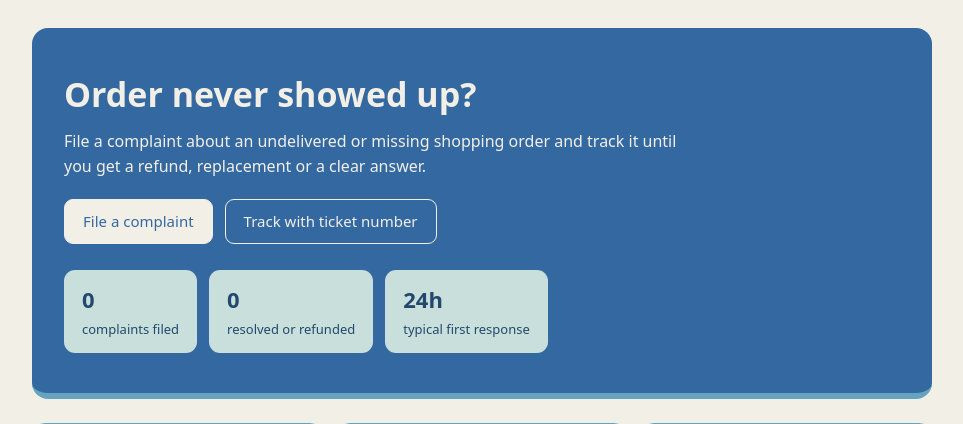
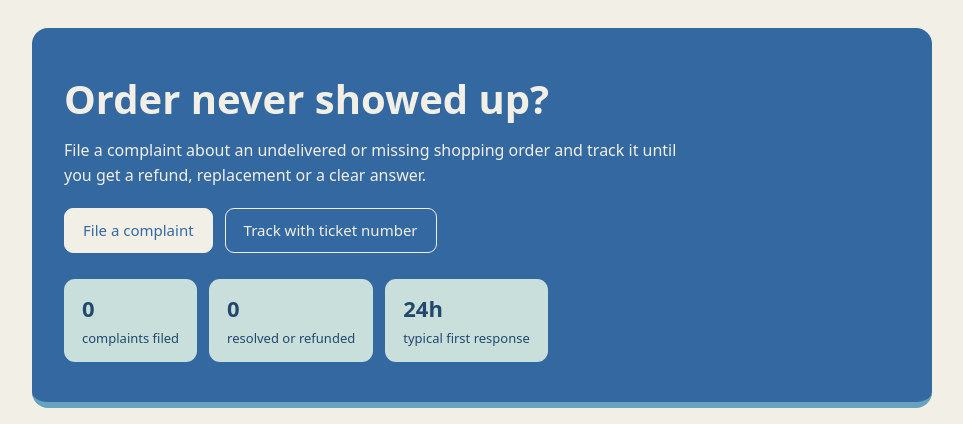
Before and after one commit to SUDI-IEER/Parcel-complaint, a Flask app: page / in a window 1280 px wide. Shown: the part 66-490 px from the top of the page, without its empty margins (158-1121 px from the left). Run offline with Flask 3, Linux system fonts and the light colour scheme; data that the repository does not hold is empty.

Commit message:
Slightly enlarge the homepage heading
Co-Authored-By: Devin AI <158243242+devin-ai-integration[bot]@users.noreply.github.com>

```diff
--- a/static/style.css
+++ b/static/style.css
@@ -12,7 +12,7 @@ h1{font-size:28px;margin:8px 0 4px}
 h2{font-size:20px;margin:28px 0 10px}
 .sub{color:var(--muted);margin:0 0 16px}
 .hero{background:var(--brand);color:var(--bg);border-bottom:6px solid var(--accent);border-radius:16px;padding:40px 32px;margin-bottom:24px}
-.hero h1{font-size:34px;margin:0 0 8px}
+.hero h1{font-size:clamp(36px,5vw,40px);margin:0 0 8px}
 .hero p{max-width:620px;margin:0 0 20px}
 .cta{display:flex;gap:12px;flex-wrap:wrap}
 .btn{display:inline-block;border:1px solid var(--brand);background:var(--bg);color:var(--ink);padding:10px 18px;border-radius:9px;text-decoration:none;font-size:15px;cursor:pointer}
```
